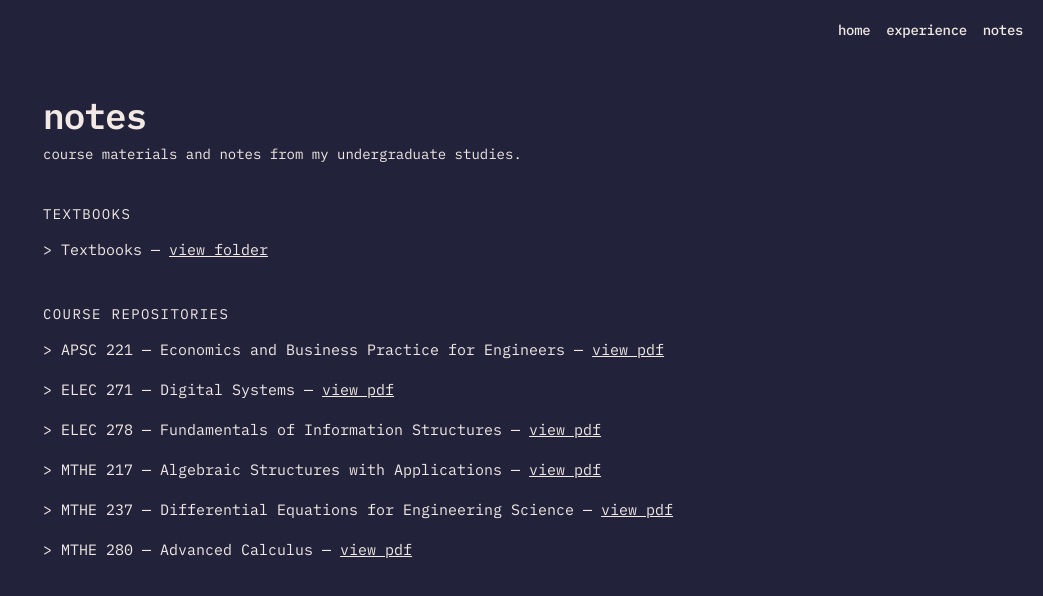
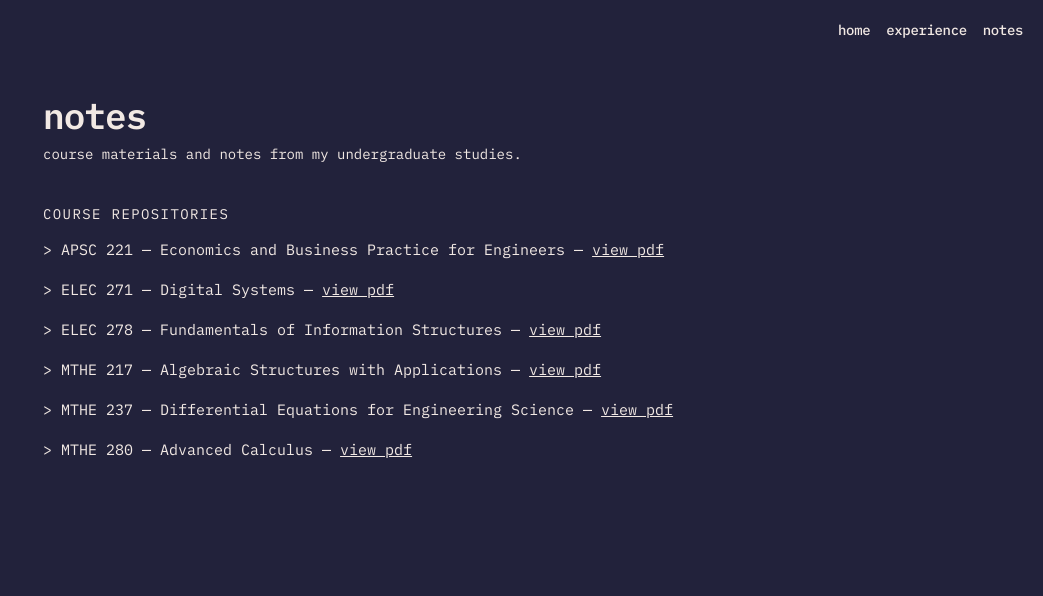
Before and after one commit to alexxlevesque/portfolio, a Next.js app: page /blog in a window 1280 px wide. Shown: the top 596 px of the page, without its empty margins (237-1280 px from the left). Built offline with nearby package versions, Linux system fonts and the light colour scheme.

Commit message:
Remove textbooks section from notes page

```diff
--- a/src/app/blog/page.tsx
+++ b/src/app/blog/page.tsx
@@ -3,8 +3,6 @@
 import { Analytics } from "@vercel/analytics/next"
 
 export default function Notes() {
-  const textbookLink = "https://queensuca-my.sharepoint.com/:f:/g/personal/23xmj1_queensu_ca/IgBd5WYV0avVRJhSZlCw9d5yAUAJNdXIf4p25o6QsQOU9_0?e=KEGoer";
-
   const courseRepositories = [
     {
       id: 1,
@@ -45,24 +43,6 @@ export default function Notes() {
         <p className="mt-2 text-sm text-pale-dogwood">course materials and notes from my undergraduate studies.</p>
       </header>
 
-      {/* New Textbooks Section */}
-      <section className="mb-10">
-        <h2 className="text-sm uppercase tracking-widest text-pale-dogwood">textbooks</h2>
-        <div className="mt-3 text-[15px] leading-7">
-          <p>
-            &gt; Textbooks —{' '}
-            <a
-              href={textbookLink}
-              target="_blank"
-              rel="noopener noreferrer"
-              className="underline"
-            >
-              view folder
-            </a>
-          </p>
-        </div>
-      </section>
-
       <section className="mb-10">
         <h2 className="text-sm uppercase tracking-widest text-pale-dogwood">course repositories</h2>
         <div className="mt-3 space-y-3 text-[15px] leading-7">
```
